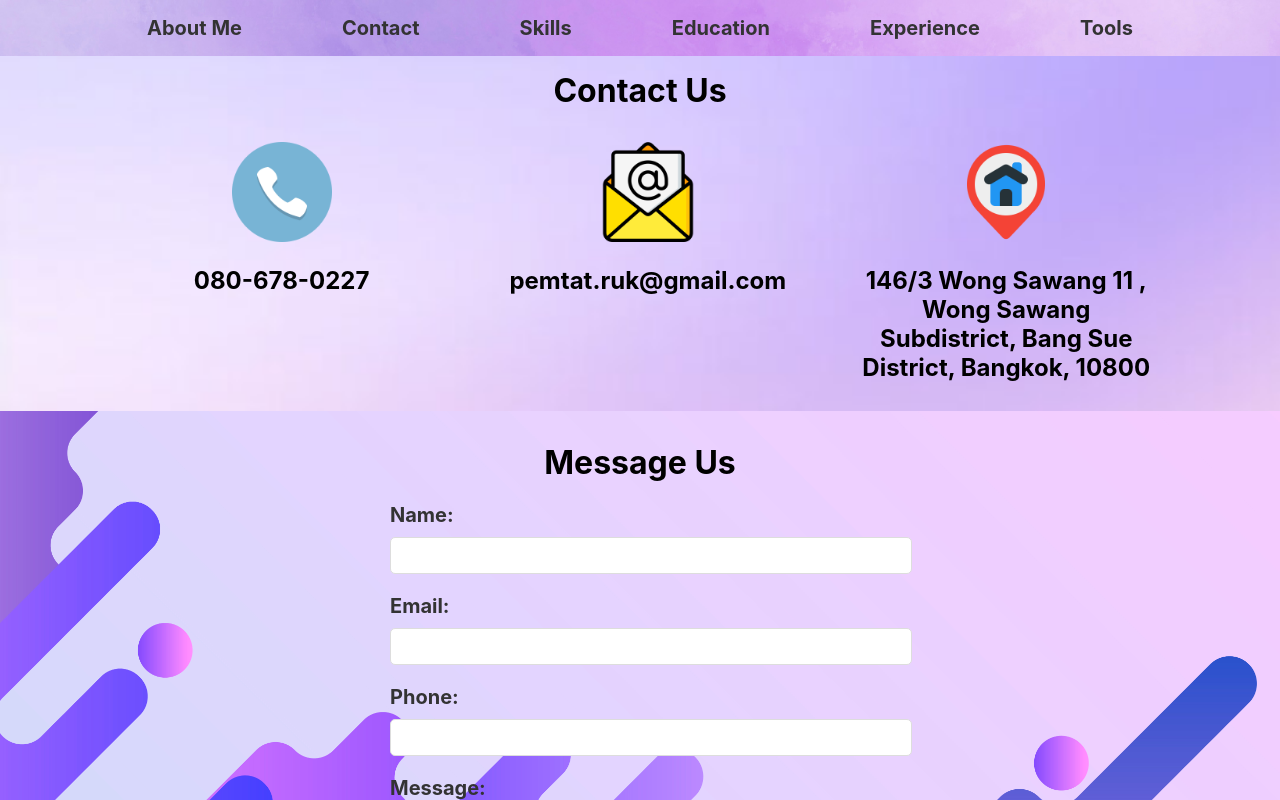
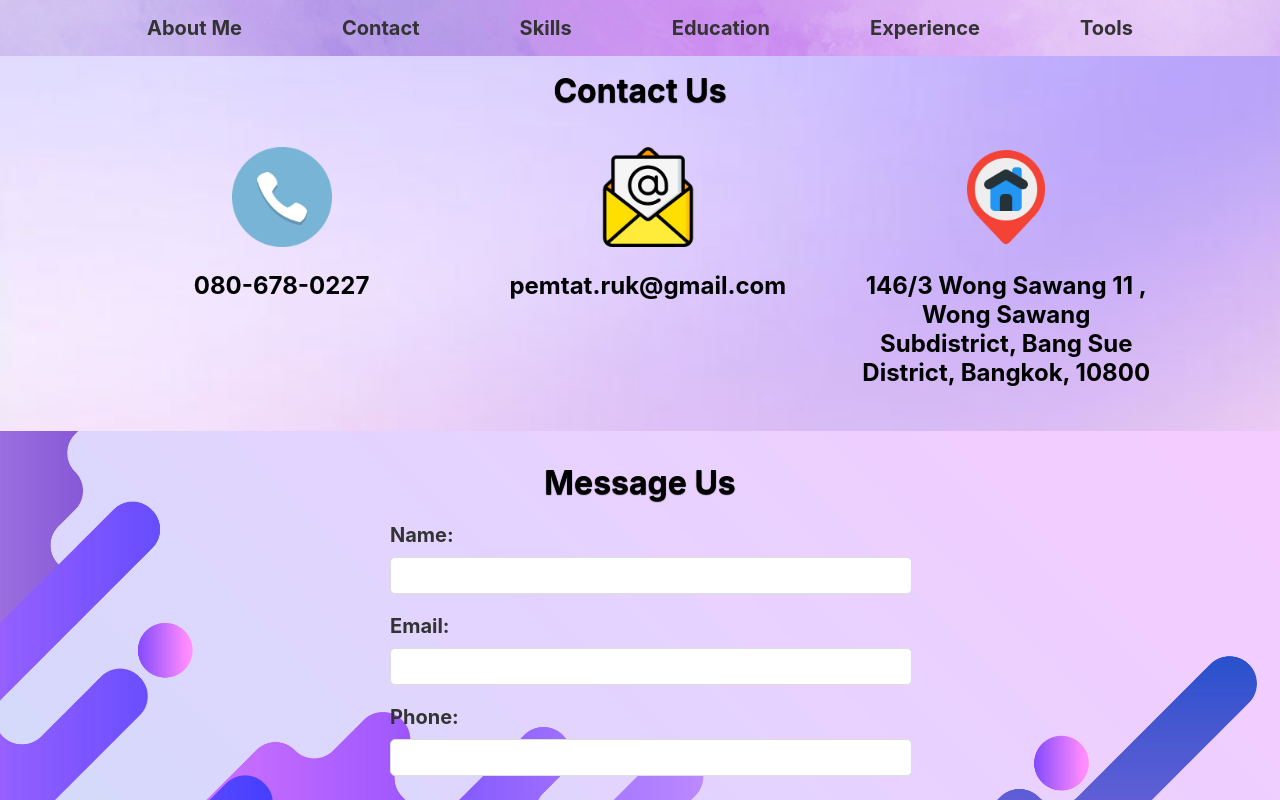
Before and after one commit to tewtewpemtat/portfolio, a React (Create React App) app: page /contact in a window 1280 px wide. Shown: the top 800 px of the page. Built offline with nearby package versions, Linux system fonts and the light colour scheme.

Commit message:
Update contact.js

```diff
--- a/src/details/contact.js
+++ b/src/details/contact.js
@@ -28,8 +28,8 @@ const Contact = () => {
 
   return (
     <div style={{ paddingTop: '30px' }}>
-      <div style={{ background: `url('./img/bg8.jpg')`, backgroundSize: 'cover', height: 360 }}>
-        <h1 style={{ paddingTop: '20px', paddingBottom: '10px', textAlign: 'center' }}>Contact Us</h1>
+      <div style={{ background: `url('./img/bg8.jpg')`, backgroundSize: 'cover', height: 380 }}>
+        <h1 style={{ paddingTop: '20px', paddingBottom: '15px',textShadow: '0px 1px 1px #000000', textAlign: 'center' }}>Contact Us</h1>
         <div style={{ display: 'flex', justifyContent: 'center' }}>
           <div style={{ margin: '0 90px' }}>
             <img src="./img/phone.png" alt="telephone" style={{ width: '100px', height: '100px' }} />
@@ -49,7 +49,7 @@ const Contact = () => {
       </div>
 
       <div style={{ display: 'flex', justifyContent: 'center', marginTop: '10px' }}>
-        <h1 style={{}}>Message Us</h1>
+        <h1 style={{textShadow: '0px 1px 1px #000000'}}>Message Us</h1>
       </div>
       <div style={{ display: 'flex', justifyContent: 'center', alignItems: 'center' }}>
         <form style={{ fontSize: '20px', display: 'flex', flexDirection: 'column', alignItems: 'flex-start', width: '500px' }} onSubmit={handleSubmit}>
```
